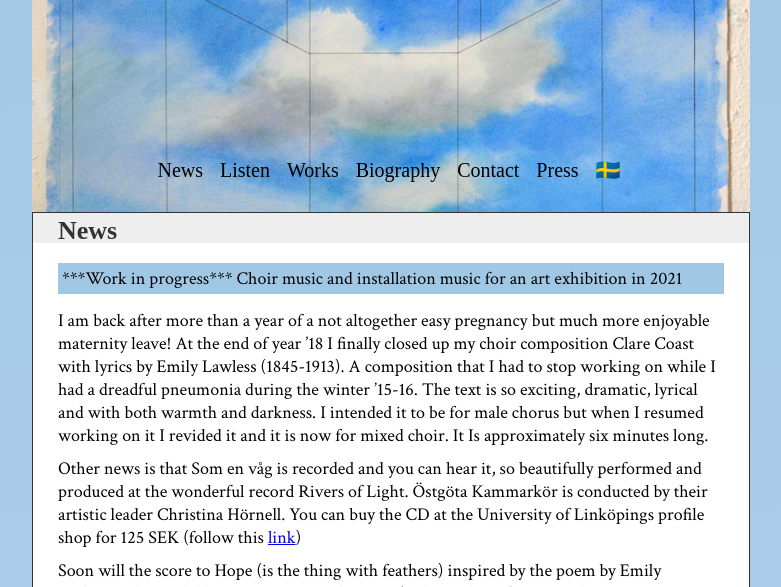
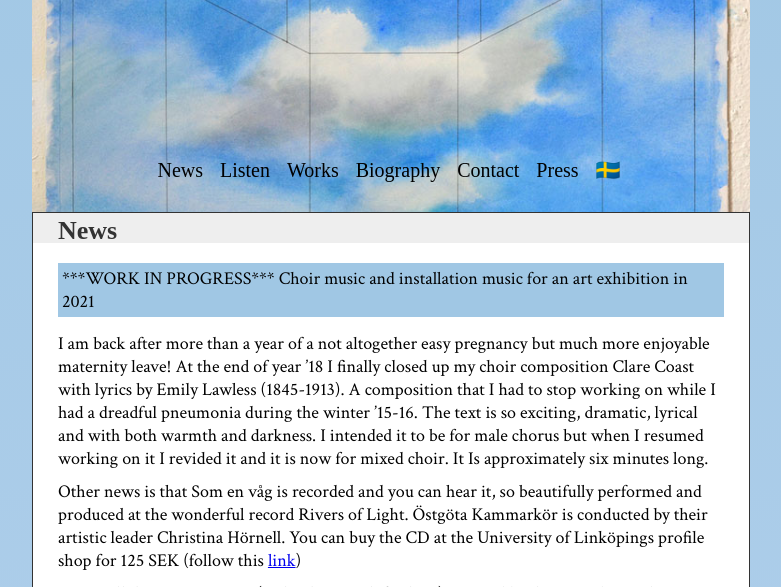
Before and after one commit to mollyteleman/site, a plain HTML site: page index.html in a window 1280 px wide. Shown: the part 213-800 px from the top of the page, without its empty margins (249-1030 px from the left). Drawn offline with Linux system fonts and the light colour scheme; a web font is replaced by a local one.

Commit message:
Update index.html

```diff
--- a/index.html
+++ b/index.html
@@ -31,7 +31,7 @@
         <h2><a name="news">News</a></h2>
       </div>
       <div class="row section-content">
-        <p><div style="background:#a0c7e4;padding:4px;">***Work in progress*** Choir music and installation music for an art exhibition in 2021</div></p>
+        <p><div style="background:#a0c7e4;padding:4px;">***WORK IN PROGRESS*** Choir music and installation music for an art exhibition in 2021</div></p>
 
 <p>I am back after more than a year of a not altogether easy pregnancy but much more enjoyable maternity leave! At the end of year ’18 I finally closed up my choir composition Clare Coast with lyrics by Emily Lawless (1845-1913). A composition that I had to stop working on while I had a dreadful pneumonia during the winter ’15-16. The text is so exciting, dramatic, lyrical and with both warmth and darkness. I intended it to be for male chorus but when I resumed working on it I revided it and it is now for mixed choir. It Is approximately six minutes long.</p>
 
```
